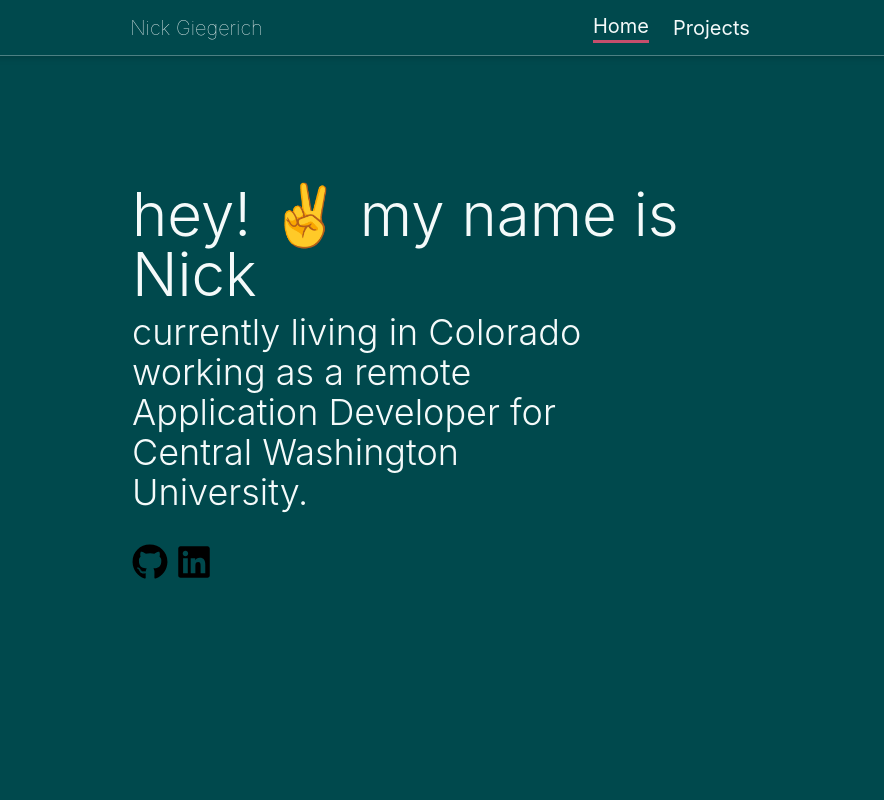
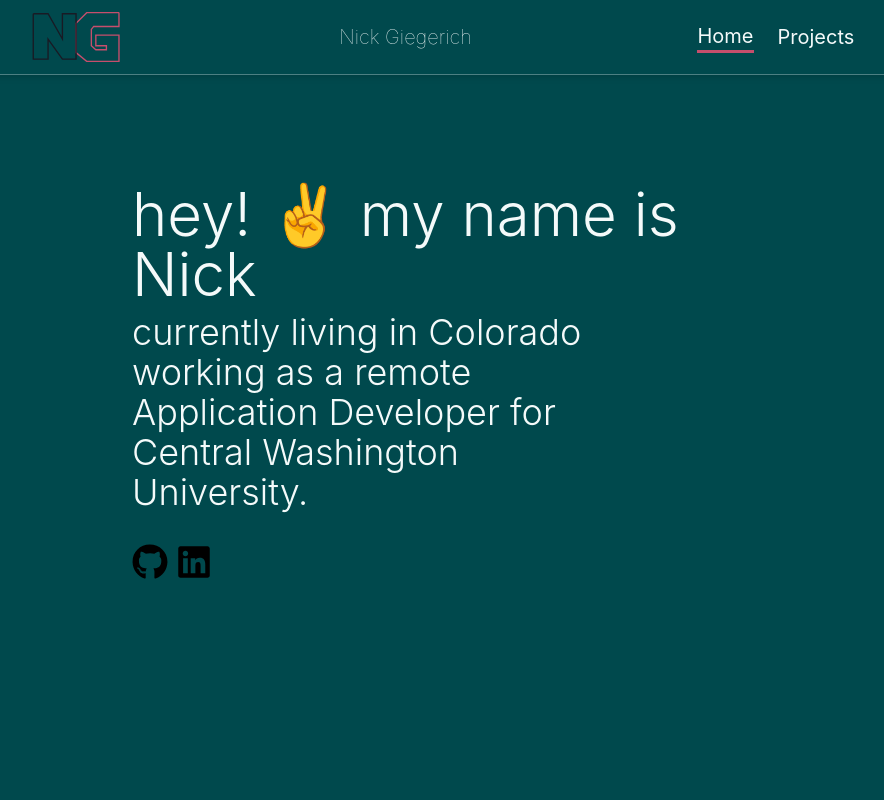
Before and after one commit to nickgiegerich/nickgiegerich, a Next.js app: page / in a window 1280 px wide. Shown: the top 800 px of the page, without its empty margins (188-1072 px from the left). Built offline with nearby package versions, Linux system fonts and the light colour scheme.

Commit message:
adding animated logo

```diff
--- /dev/null
+++ b/components/animatedLogo/Logo.js
@@ -0,0 +1,72 @@
+import { AnimateSharedLayout, motion } from "framer-motion";
+import React from "react";
+import Link from "next/link";
+
+const svgVariants = {
+  initial: {},
+  animate: {
+    rotate: 0,
+    transition: { duration: 1 },
+  },
+};
+
+const pathVariants = {
+  initial: {
+    opacity: 0,
+    pathLength: 0,
+  },
+  animate: {
+    opacity: 1,
+    pathLength: 1,
+    transition: {
+      duration: 2,
+      ease: "easeInOut",
+    },
+  },
+};
+
+export const Logo = ({ draw }) => {
+  return (
+    <AnimateSharedLayout>
+      <a href="/">
+        <motion.svg
+          xmlns="http://www.w3.org/2000/svg"
+          width="100"
+          height="50"
+          viewBox="0 0 384.879 221.589"
+          variants={svgVariants}
+          initial={draw ? "initial" : false}
+          animate="animate"
+          layoutId="header"
+        >
+          <g
+            id="Component_4_1"
+            data-name="Component 4 – 1"
+            transform="translate(2.791 2)"
+          >
+            <motion.path
+              id="Path_4"
+              data-name="Path 4"
+              d="M4283.846,213.594H4141.934l-48.314,48.1V391.705l48.314,39.477h141.912V314.132h-102.54V361.2h46.857v17.662h-46.857L4161.438,361.2V288.921l10.523-13.282h111.885Z"
+              transform="translate(-3903.757 -213.594)"
+              fill="none"
+              stroke="#c64e6c"
+              strokeWidth="6"
+              variants={pathVariants}
+            />
+            <motion.path
+              id="Path_5"
+              data-name="Path 5"
+              d="M3661.44,514.188c-.471,133.413,0,201.063,0,201.063h65.624V626.414l8.683,12.14,54.86,76.7h60.486V514.188h-60.486V626.414l-63.543-112.227Z"
+              transform="translate(-3661.231 -508.573)"
+              fill="none"
+              stroke="#191a24"
+              strokeWidth="6"
+              variants={pathVariants}
+            />
+          </g>
+        </motion.svg>
+      </a>
+    </AnimateSharedLayout>
+  );
+};
--- a/components/layout/Navbar.js
+++ b/components/layout/Navbar.js
@@ -1,16 +1,17 @@
+import Link from "next/link";
+import { Logo } from "../animatedLogo/Logo";
 import { Navigation } from "../navigation/Navigation";
-
 
 export const Navbar = () => {
   return (
     <div className="fixed w-full z-50 flex justify-between sm:justify-evenly bg-veryDarkCyan py-3 navbar-border shadow-md">
-      <div className="justify-center items-center sm:flex hidden text-lightGrayCyan text-xl font-thin">
+      <Link href="/" passHref>
+        <Logo draw={true} />
+      </Link>
+      <div className="items-center sm:flex hidden text-lightGrayCyan text-xl font-thin">
         Nick Giegerich
       </div>
-      <div className="justify-center items-center sm:hidden flex text-lightGrayCyan text-xl font-thin pl-3">
-        NG
-      </div>
-      <Navigation/>
+      <Navigation />
     </div>
   );
 };
```
